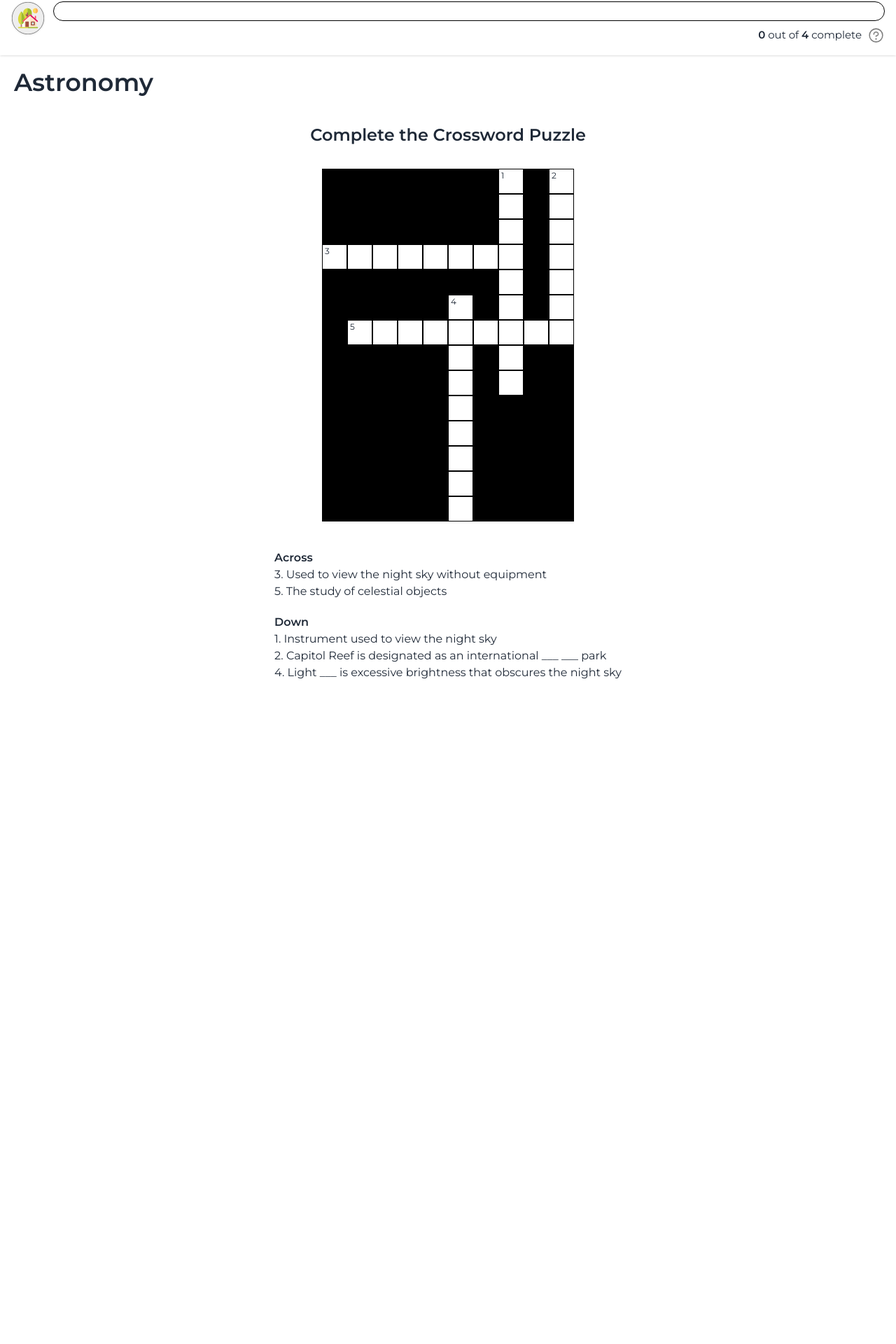
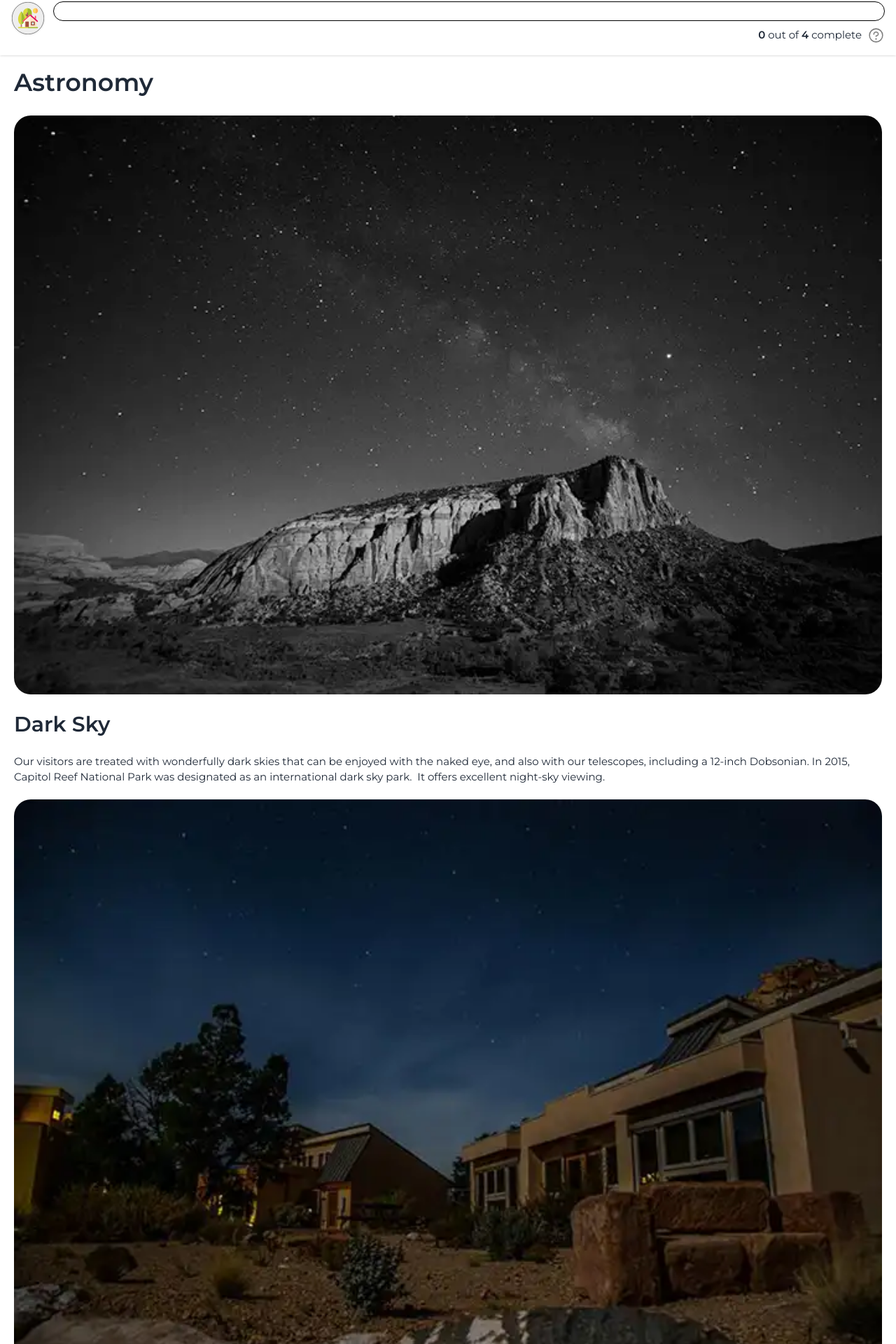
Before and after one commit to jldavis23/crfs-scavenger-hunt, a Next.js app: page /astronomy in a window 1280 px wide. Shown: the part 14-1934 px from the top of the page at 70% size. Before the commit the page ends 1007 px from the top, so only its background shows below. Built offline with nearby package versions, Linux system fonts and the light colour scheme; a web font is replaced by a local one.

Commit message:
astronomy page completed

```diff
--- a/app/(pages)/astronomy/page.js
+++ b/app/(pages)/astronomy/page.js
@@ -1,4 +1,5 @@
 'use client'
+// TAG 4
 import { useContext, useState, useEffect } from 'react';
 import { ProgressDataContext } from '../../context/ProgressDataContext';
 
@@ -57,14 +58,14 @@ export default function AstronomyPage() {
 
     useEffect(() => {
         if (progressData) {
-            setPuzzleCompleted(progressData.tag1.completed)
+            setPuzzleCompleted(progressData.tag4.completed)
         }
     }, [progressData])
 
     useEffect(() => {
         setProgressData(prevState => ({
             ...prevState,
-            tag1: { ...prevState.tag1, completed: puzzleCompleted }
+            tag4: { ...prevState.tag4, completed: puzzleCompleted }
         }))
     }, [puzzleCompleted])
 
@@ -78,14 +79,28 @@ export default function AstronomyPage() {
     }, [progressData])
 
     return (
-        <main className="p-5">
+        <main className="p-5 flex flex-col gap-5">
             <h1 className='font-bold text-[35px]'>Astronomy</h1>
 
-            <h2 className='font-bold text-[30px]'></h2>
+            <img src="images/taskImages/SP_Astro_Dark_Sky.webp" alt="the milky way behind a mountain" className='rounded-3xl'/>
 
-            <p className='text-[15px]'></p>
+            <h2 className='font-bold text-[30px]'>Dark Sky</h2>
 
-            <h3 className='font-bold text-[23px]'></h3>
+            <p className='text-[15px]'>Our visitors are treated with wonderfully dark skies that can be enjoyed with the naked eye, and also with our telescopes, including a 12-inch Dobsonian. In 2015, Capitol Reef National Park was designated as an international dark sky park.  It offers excellent night-sky viewing.</p>
+
+            <img src="images/taskImages/SP_Astro_Light_Pollution.webp" alt="the Capitol Reef Field Station under a dark sky" className='rounded-3xl'/>
+
+            <h2 className='font-bold text-[30px]'>Light Pollution</h2>
+
+            <p className='text-[15px]'>At the field station, we strive to minimize light pollution. We have limited, low-wattage, downward-facing external lighting. All windows are equipped with blinds that are closed at night to reduce the amount of light that leaks from buildings into the environment. </p>
+
+            <img src="images/taskImages/SP_Astro_Night.webp" alt="the milky way as seen from Capitol Reef" className='rounded-3xl'/>
+
+            <h2 className='font-bold text-[30px]'>The Night Sky</h2>
+
+            <p className='text-[15px]'>With much of its landscape above 7,000 feet, low smog and light pollution, wide open fields, and small towns separated by stretches of open highway, Capitol Reef National Park and the surrounding area offers one of the best places in the country to enjoy the night sky, learn and identify many of the constellations, and use binoculars and telescopes to study different types of astronomical objects.</p>
+
+            <h3 className='font-bold text-[23px] text-center mt-6'>Complete the Crossword Puzzle</h3>
 
             <Crossword
                 puzzle={puzzle}
--- a/app/(pages)/geology/page.js
+++ b/app/(pages)/geology/page.js
@@ -1,4 +1,5 @@
 'use client'
+// TAG 3
 import { useContext, useState, useEffect } from 'react';
 import { ProgressDataContext } from '../../context/ProgressDataContext';
 
--- a/app/(pages)/history/page.js
+++ b/app/(pages)/history/page.js
@@ -1,4 +1,5 @@
 'use client'
+// TAG 2
 import { useContext, useState, useEffect } from 'react'
 import { useRouter } from 'next/navigation'
 import { ProgressDataContext } from '../../context/ProgressDataContext'
--- a/app/(pages)/sustainability/page.js
+++ b/app/(pages)/sustainability/page.js
@@ -1,4 +1,5 @@
 'use client'
+// TAG 1
 import { useContext, useState, useEffect } from 'react'
 import { useRouter } from 'next/navigation'
 import { ProgressDataContext } from '../../context/ProgressDataContext'
@@ -42,10 +43,10 @@ export default function SustainabilityPage() {
         }
     ]
 
-    // Set quizCompleted to the current value of tag2.completed
+    // Set quizCompleted to the current value of tag1.completed
     useEffect(() => {
         if (progressData) {
-            setQuizCompleted(progressData.tag2.completed)
+            setQuizCompleted(progressData.tag1.completed)
         }
     }, [progressData])
 
@@ -53,7 +54,7 @@ export default function SustainabilityPage() {
     useEffect(() => {
         setProgressData(prevState => ({
             ...prevState,
-            tag2: { ...prevState.tag2, completed: quizCompleted }
+            tag1: { ...prevState.tag1, completed: quizCompleted }
         }))
     }, [quizCompleted])
 
--- a/app/components/Crossword.js
+++ b/app/components/Crossword.js
@@ -28,8 +28,7 @@ export const Crossword = ({ puzzle, puzzleCompleted, setPuzzleCompleted }) => {
                 <h2 className="font-semibold text-2xl m-8 text-center text-success">Puzzle Complete ✓</h2>
             ) : (
                 puzzleCompleted === false ? (
-                    <div>
-                        <h2 className="font-semibold text-2xl m-8 text-center">Complete the Crossword Puzzle</h2>
+
 
                         <div className="flex flex-col items-center gap-10">
                             <div className=''>
@@ -77,7 +76,7 @@ export const Crossword = ({ puzzle, puzzleCompleted, setPuzzleCompleted }) => {
                             </div>
 
                         </div>
-                    </div>
+
                 ) : (
                     <div className='text-center'>
                         <span className="loading loading-spinner loading-lg text-primary"></span>
```
